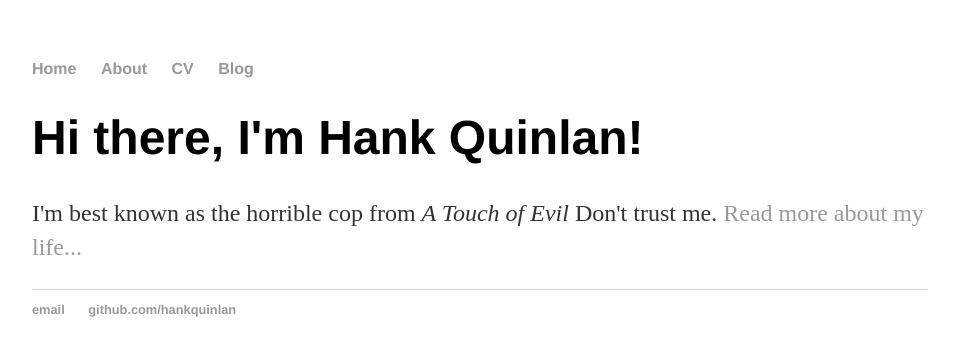
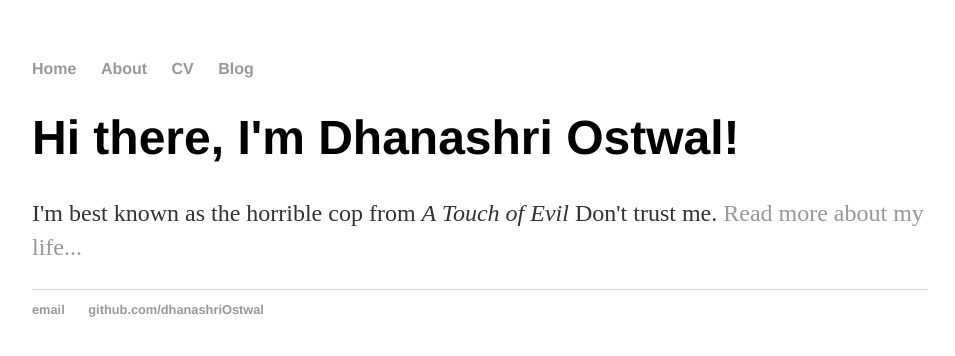
Before and after one commit to dhanashriOstwal/dhanashriostwal.github.io, a Jekyll site: the page built from index.html, in a window 1280 px wide. Shown: the top 356 px of the page, without its empty margins (160-1115 px from the left). Built offline with Jekyll 4.4.1, drawn with Linux system fonts in a browser that asks for light colours.

Commit message:
Update index.html

```diff
--- a/index.html
+++ b/index.html
@@ -1,29 +1,8 @@
-<!DOCTYPE html>
-<html>
-	<head>
-		<title>Hank Quinlan, Horrible Cop</title>
-		<link rel="stylesheet" type="text/css" href="/css/main.css">
-	</head>
-	<body>
-		<nav>
-    		<ul>
-        		<li><a href="/">Home</a></li>
-	        	<li><a href="/about">About</a></li>
-        		<li><a href="/cv">CV</a></li>
-        		<li><a href="/blog">Blog</a></li>
-    		</ul>
-		</nav>
-		<div class="container">
-    		<div class="blurb">
-        		<h1>Hi there, I'm Hank Quinlan!</h1>
-				<p>I'm best known as the horrible cop from <em>A Touch of Evil</em> Don't trust me. <a href="/about">Read more about my life...</a></p>
-    		</div><!-- /.blurb -->
-		</div><!-- /.container -->
-		<footer>
-    		<ul>
-        		<li><a href="mailto:hankquinlanhub@gmail.com">email</a></li>
-        		<li><a href="https://github.com/hankquinlan">github.com/hankquinlan</a></li>
-			</ul>
-		</footer>
-	</body>
-</html>
+---
+layout: default
+title: Dhanashri Ostwal
+---
+<div class="blurb">
+	<h1>Hi there, I'm Dhanashri Ostwal!</h1>
+	<p>I'm best known as the horrible cop from <em>A Touch of Evil</em> Don't trust me. <a href="/about">Read more about my life...</a></p>
+</div><!-- /.blurb -->
```
